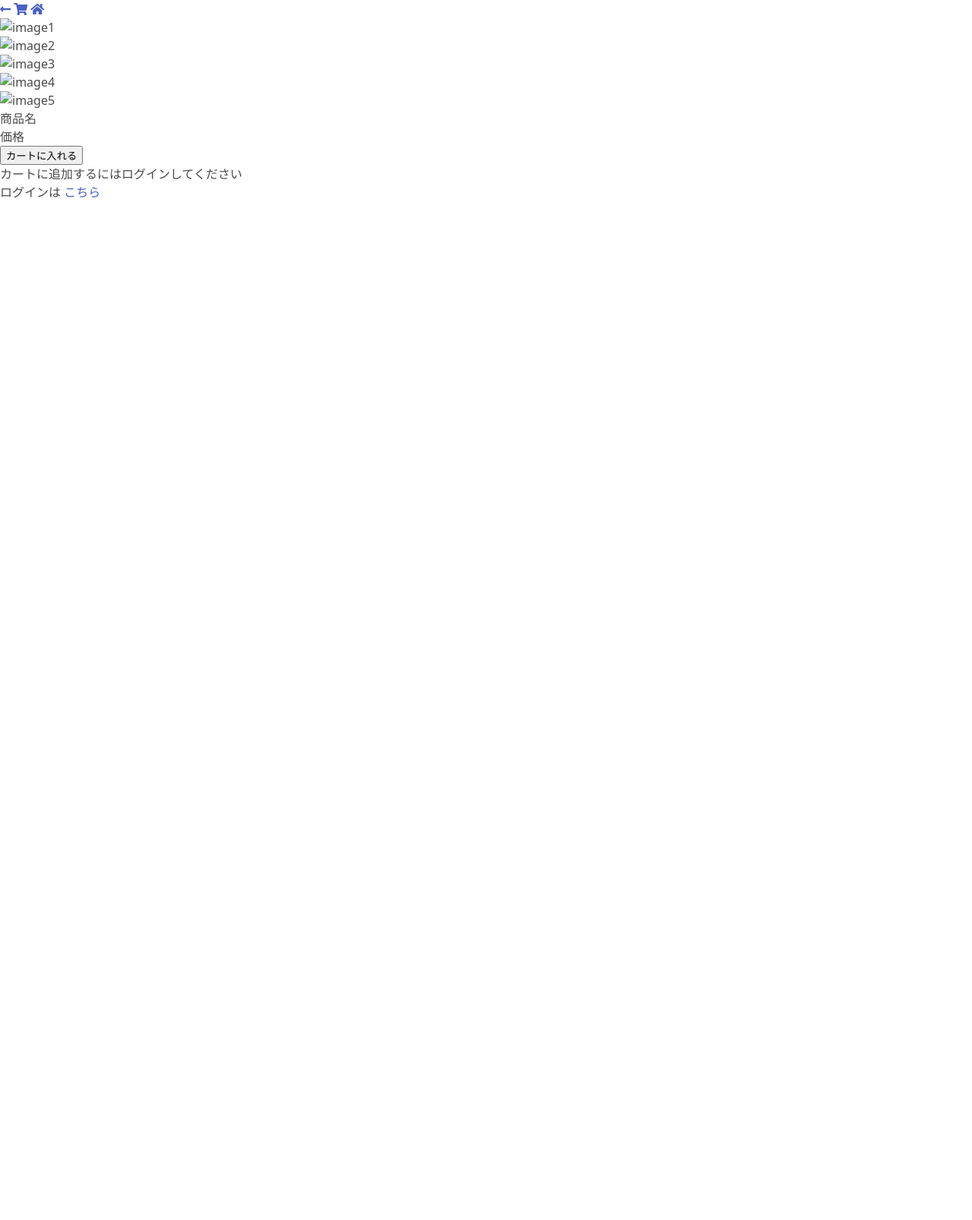
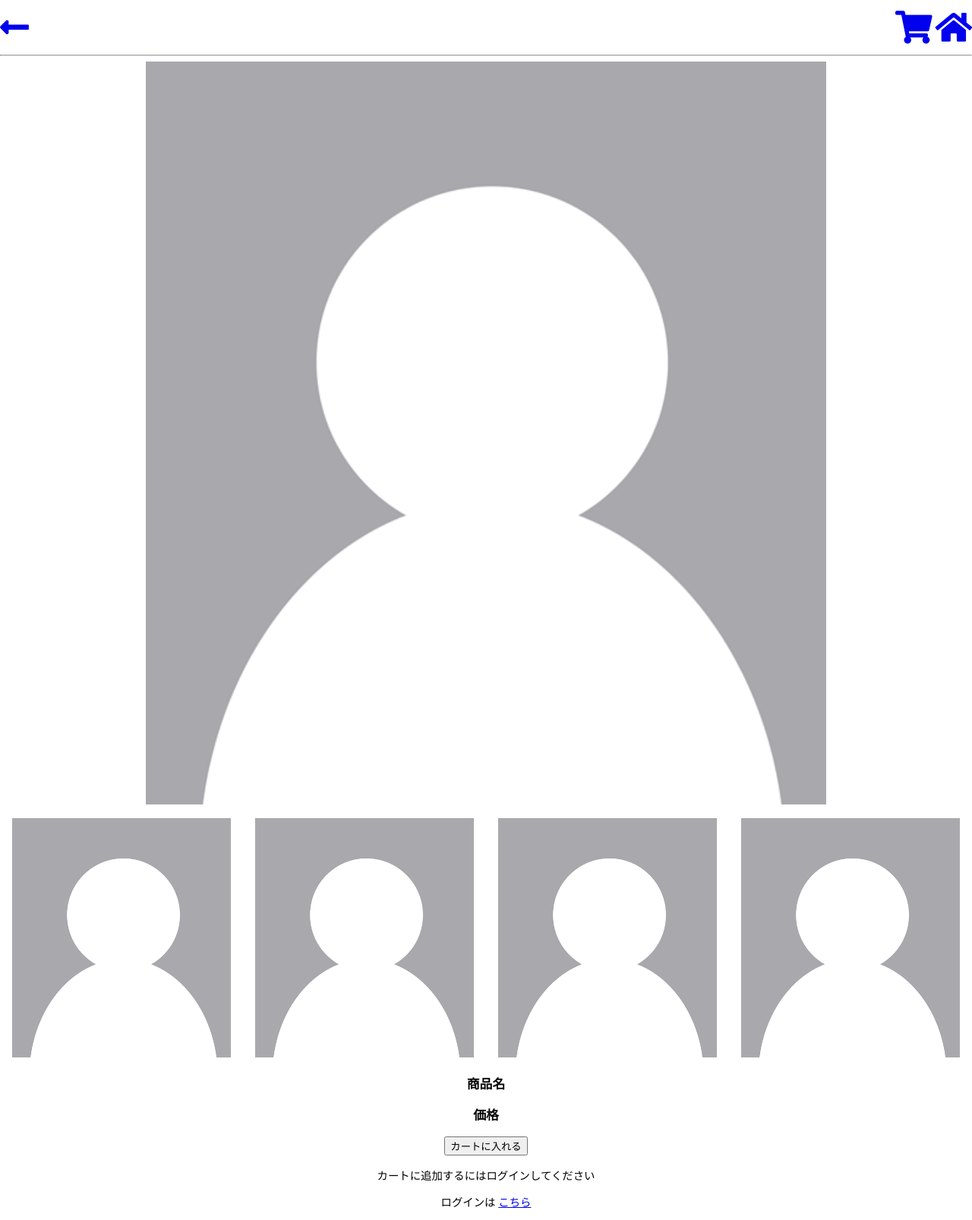
Before and after one commit to tensai-NA/BFSystem, a PHP site: page /detail.php in a window 1280 px wide. Shown: the whole page at 76% size. Before the commit the page ends 260 px from the top, so only its background shows below. Run offline with PHP 8.4, Linux system fonts and the light colour scheme.

Commit message:
detail.php main.css

```diff
--- a/css/main.css
+++ b/css/main.css
@@ -1,4 +1,31 @@
 body{
- font-family:system-ui;
+
+    font-family:system-ui;
+    font-size:90%;
+    margin:auto;
+    padding:auto;
+    text-align:center;
 
 }
+
+.back{
+    text-align: left;
+    margin:0%;
+    float: left;
+}
+
+.headitems{
+    text-align: right;
+}
+
+li {
+    list-style: none;
+    margin: auto;
+    padding: auto;
+}
+
+ ul {
+    display: flex;
+    justify-content: center;
+    padding-left:0%;
+}
--- a/detail.php
+++ b/detail.php
@@ -4,7 +4,6 @@
 <head>
     <meta charset="UTF-8">
     <meta name="viewport" content="width=device-width, initial-scale=1.0">
-    <link rel="stylesheet" href="https://cdn.jsdelivr.net/npm/bulma@0.9.3/css/bulma.min.css">
     <link rel="stylesheet" href="https://use.fontawesome.com/releases/v5.15.4/css/all.css">
     <link rel="stylesheet" href="css/main.css">
     <title>Document</title>
@@ -12,28 +11,30 @@
 <body>
     <div class="head">
 
-        <a href=""><i class="fas fa-long-arrow-alt-left"></i></a> <!--　矢印下線消す　改行をなくす-->
-        <a href="cart.php"><i class="fas fa-shopping-cart"></i></a>
-        <a href="home.php"><i class="fas fa-home"></i></a>
-    </div>
+        <p class="back">
+            <a href="search.php"><i class="fas fa-long-arrow-alt-left fa-3x" ></i></a>
+        </p>
+
+        <p class="headitems">
+            <a href="cart.php"><i class="fas fa-shopping-cart fa-3x" ></i></a>
+            <a href="home.php"><i class="fas fa-home fa-3x"></i></a>
+        </p>
+
+    </div><hr>
 
     <div class="main">
-        <!--
-            li {
-            list-style: none;
-             }
-        -->
-        <img src="" alt="image1" width="" hight="">
+        <img src="sozai/mypage.png"  width="70%"alt="image1">
         <ul>
-            <li><img src="" width="" height="" alt="image2"></li>
-            <li><img src="" width="" height="" alt="image3"></li>
-            <li><img src="" width="" height="" alt="image4"></li>
-            <li><img src="" width="" height="" alt="image5"></li>
+            <li><img src="sozai/mypage.png" width="90%" alt="image2"></li>
+            <li><img src="sozai/mypage.png" width="90%" alt="image3"></li>
+            <li><img src="sozai/mypage.png" width="90%" alt="image4"></li>
+            <li><img src="sozai/mypage.png" width="90%" alt="image5"></li>
         </ul>
         <h3>商品名</h3>
         <h3>価格</h3>
-        <button onclick="loction.href='cart.php'">カートに入れる</button>
+        <button  onclick="loction.href='cart.php'">カートに入れる</button>
     </div>
+
     <div class="notlogin">
         <p>カートに追加するにはログインしてください</p><!--赤字-->
         <p>ログインは <a href="login.php">こちら</a></p>
```
